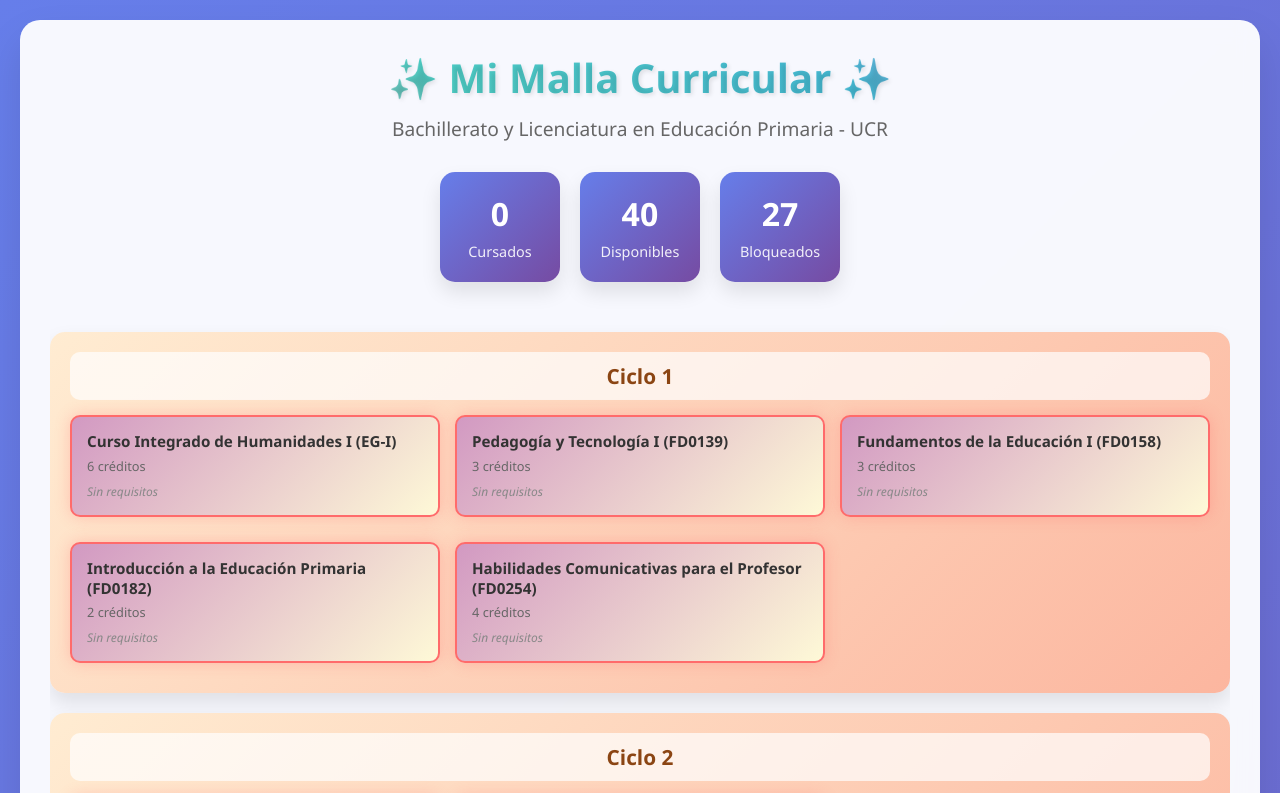
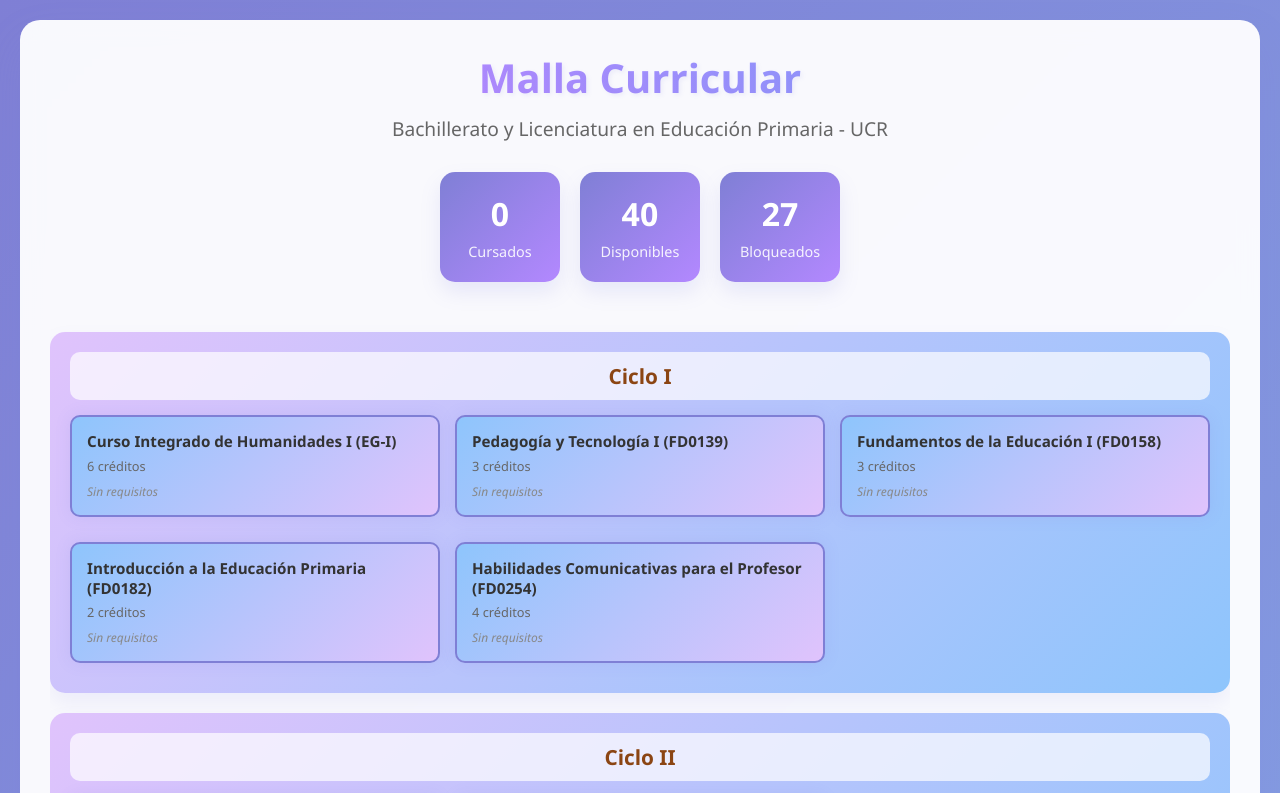
Before and after one commit to Abraham2106/Malla-Interactiva, a plain HTML site: page index.html in a window 1280 px wide. Shown: the top 793 px of the page. Drawn offline with Linux system fonts and the light colour scheme.

Commit message:
Cambios a romanos

```diff
--- a/index.html
+++ b/index.html
@@ -3,7 +3,7 @@
 <head>
     <meta charset="UTF-8">
     <meta name="viewport" content="width=device-width, initial-scale=1.0">
-    <title>Mi Malla Curricular ✨</title>
+    <title>Malla Curricular</title>
     <style>
         * {
             margin: 0;
@@ -13,7 +13,7 @@
 
         body {
             font-family: 'Segoe UI', Tahoma, Geneva, Verdana, sans-serif;
-            background: linear-gradient(135deg, #667eea 0%, #764ba2 100%);
+            background: linear-gradient(135deg, #7f7fd5 0%, #86a8e7 50%, #91eac9 100%);
             min-height: 100vh;
             padding: 20px;
         }
@@ -24,7 +24,7 @@
             background: rgba(255, 255, 255, 0.95);
             border-radius: 20px;
             padding: 30px;
-            box-shadow: 0 20px 40px rgba(0, 0, 0, 0.1);
+            box-shadow: 0 20px 40px rgba(127, 127, 213, 0.15);
             backdrop-filter: blur(10px);
         }
 
@@ -34,13 +34,13 @@
         }
 
         .header h1 {
-            background: linear-gradient(45deg, #ff6b6b, #4ecdc4, #45b7d1, #f093fb);
+            background: linear-gradient(45deg, #7f7fd5, #b388ff, #8f94fb, #a18cd1);
             -webkit-background-clip: text;
             -webkit-text-fill-color: transparent;
-            font-size: 2.5rem;
+            font-size: 40px;
             font-weight: bold;
             margin-bottom: 10px;
-            text-shadow: 2px 2px 4px rgba(0, 0, 0, 0.1);
+            text-shadow: 2px 2px 4px rgba(127, 127, 213, 0.1);
         }
 
         .header p {
@@ -58,12 +58,12 @@
         }
 
         .stat-card {
-            background: linear-gradient(135deg, #667eea 0%, #764ba2 100%);
+            background: linear-gradient(135deg, #7f7fd5 0%, #b388ff 100%);
             color: white;
             padding: 20px;
             border-radius: 15px;
             text-align: center;
-            box-shadow: 0 10px 20px rgba(0, 0, 0, 0.1);
+            box-shadow: 0 10px 20px rgba(127, 127, 213, 0.15);
             min-width: 120px;
             transition: transform 0.3s ease;
         }
@@ -100,10 +100,10 @@
 
         .semestre {
             width: 100%;
-            background: linear-gradient(135deg, #ffecd2 0%, #fcb69f 100%);
+            background: linear-gradient(135deg, #e0c3fc 0%, #8ec5fc 100%);
             border-radius: 15px;
             padding: 20px;
-            box-shadow: 0 10px 20px rgba(0, 0, 0, 0.1);
+            box-shadow: 0 10px 20px rgba(127, 127, 213, 0.10);
         }
 
         .semestre h3 {
@@ -150,8 +150,8 @@
         }
 
         .curso.cursado {
-            background: linear-gradient(135deg, #a8edea 0%, #fed6e3 100%);
-            border-color: #4ecdc4;
+            background: linear-gradient(135deg, #a18cd1 0%, #fbc2eb 100%);
+            border-color: #b388ff;
             transform: scale(1.02);
         }
 
@@ -164,9 +164,9 @@
         }
 
         .curso.disponible {
-            background: linear-gradient(135deg, #d299c2 0%, #fef9d7 100%);
-            border-color: #ff6b6b;
-            box-shadow: 0 0 15px rgba(255, 107, 107, 0.3);
+            background: linear-gradient(135deg, #8ec5fc 0%, #e0c3fc 100%);
+            border-color: #7f7fd5;
+            box-shadow: 0 0 15px rgba(127, 127, 213, 0.15);
         }
 
         .curso.bloqueado {
@@ -210,7 +210,7 @@
         }
 
         .reset-button {
-            background: linear-gradient(135deg, #ff6b6b 0%, #ffa500 100%);
+            background: linear-gradient(135deg, #7f7fd5 0%, #b388ff 100%);
             color: white;
             border: none;
             padding: 15px 30px;
@@ -219,12 +219,12 @@
             font-weight: bold;
             cursor: pointer;
             transition: all 0.3s ease;
-            box-shadow: 0 5px 15px rgba(255, 107, 107, 0.3);
+            box-shadow: 0 5px 15px rgba(127, 127, 213, 0.15);
         }
 
         .reset-button:hover {
             transform: translateY(-2px);
-            box-shadow: 0 8px 20px rgba(255, 107, 107, 0.4);
+            box-shadow: 0 8px 20px rgba(127, 127, 213, 0.2);
         }
 
         /* Responsive */
@@ -248,7 +248,7 @@
 <body>
     <div class="container">
         <header class="header">
-            <h1>✨ Mi Malla Curricular ✨</h1>
+            <h1>Malla Curricular</h1>
             <p id="carrera-name">Cargando...</p>
         </header>
 
@@ -390,7 +390,7 @@
         semestreDiv.className = 'semestre';
 
         const titulo = document.createElement('h3');
-                titulo.textContent = `Ciclo ${semestre}`;
+        titulo.textContent = `Ciclo ${toRoman(semestre)}`;
         semestreDiv.appendChild(titulo);
 
         const cursosGrid = document.createElement('div');
@@ -408,6 +408,23 @@
 
     actualizarEstadoCursos();
     actualizarEstadisticas();
+}
+
+// Función para convertir números arábigos a romanos
+function toRoman(num) {
+    num = parseInt(num);
+    const romans = [
+        ["M",1000],["CM",900],["D",500],["CD",400],["C",100],["XC",90],
+        ["L",50],["XL",40],["X",10],["IX",9],["V",5],["IV",4],["I",1]
+    ];
+    let result = "";
+    for (const [roman, value] of romans) {
+        while (num >= value) {
+            result += roman;
+            num -= value;
+        }
+    }
+    return result;
 }
 
         function crearCursoElement(curso) {
```
Lines whose indentation alone changed are shown as unchanged.
